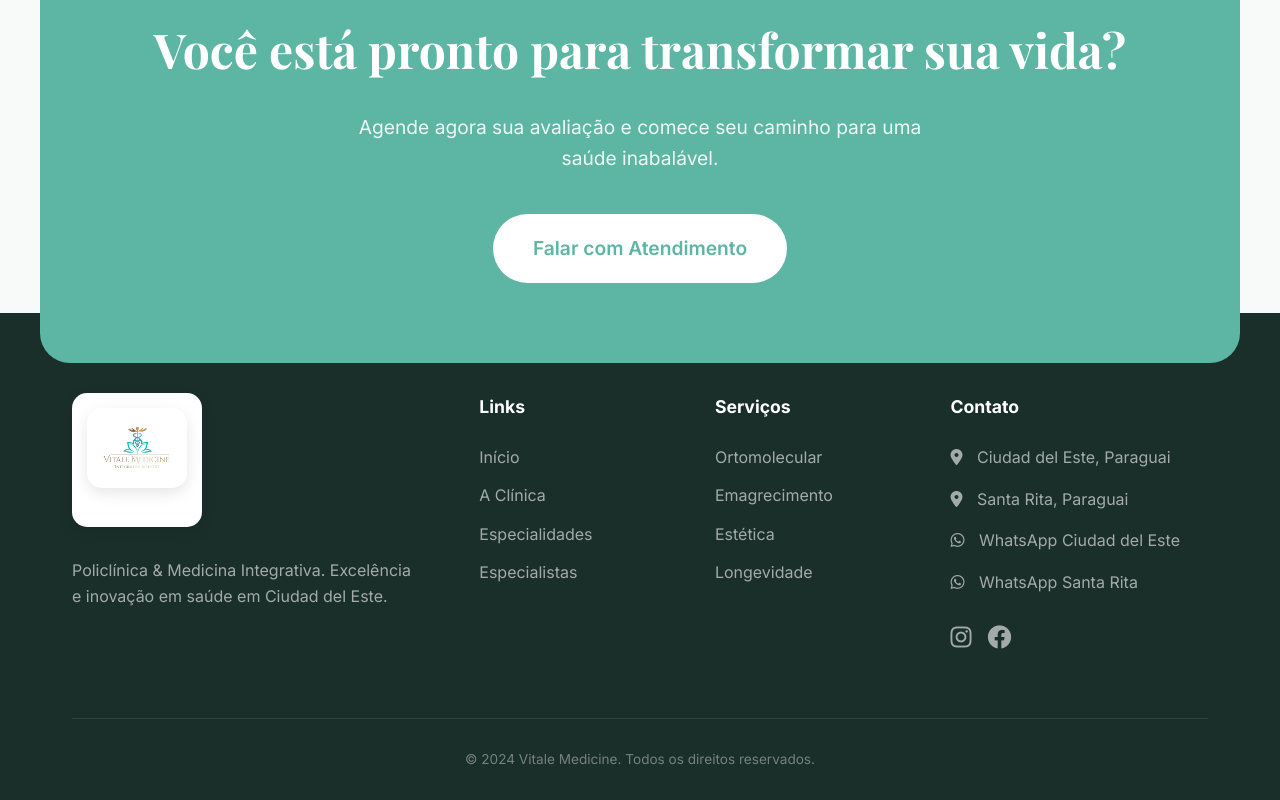
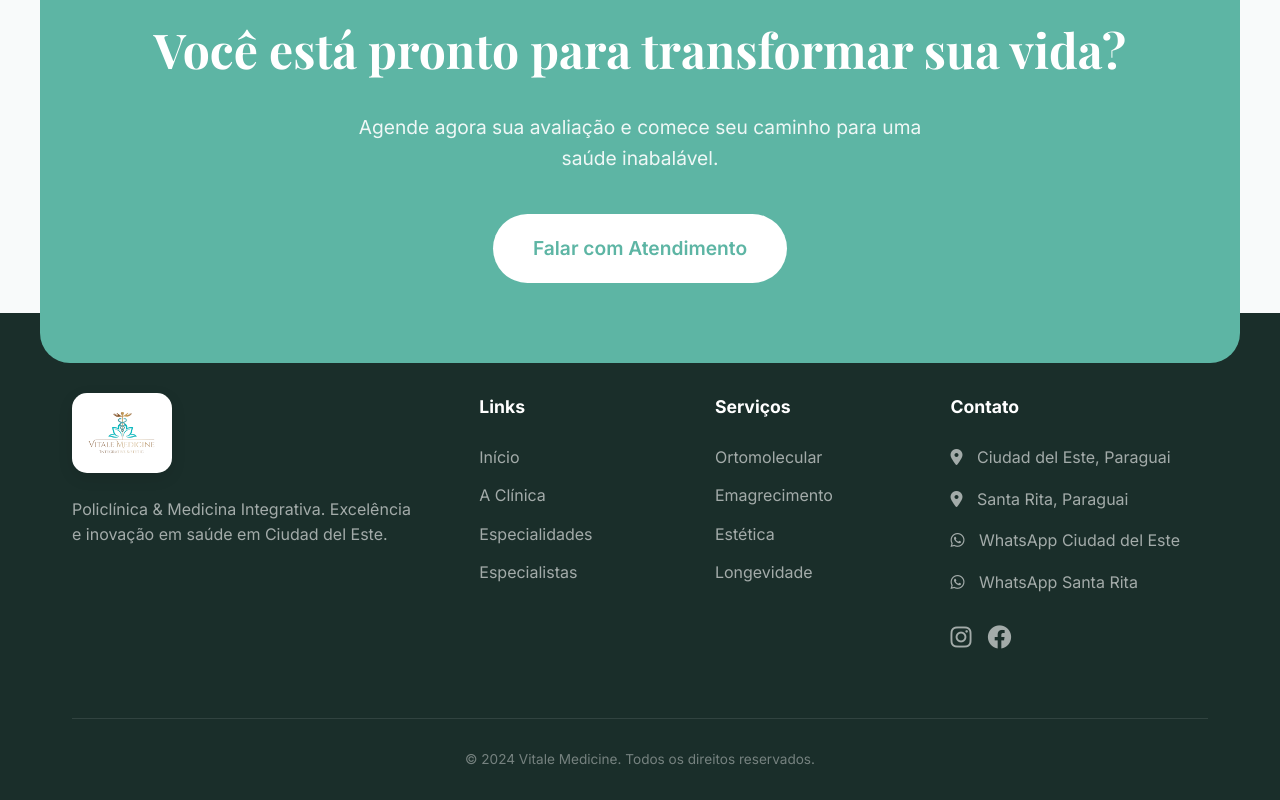
Before and after one commit to Lagovus/vitale-medicine, a plain HTML site: page pt.html in a window 1280 px wide. Shown: the part 6303-7103 px from the top of the page. Drawn offline with nearby package versions, Linux system fonts and the light colour scheme.

Commit message:
fix: iguala logo do footer PT ao ES

```diff
--- a/pt.html
+++ b/pt.html
@@ -317,9 +317,7 @@
         <div class="container">
             <div class="footer-content">
                 <div class="footer-brand">
-                    <div style="background: white; padding: 15px; border-radius: 15px; display: inline-block; margin-bottom: 1.5rem; box-shadow: 0 5px 15px rgba(0,0,0,0.1);">
-                        <img src="vitale/logo_final.png" alt="Vitale Logo" style="height: 80px;">
-                    </div>
+                    <img src="vitale/logo_final.png" alt="Vitale Logo">
                     <p>Policlínica & Medicina Integrativa. Excelência e inovação em saúde em Ciudad del Este.</p>
                 </div>
                 <div class="footer-links">
```
